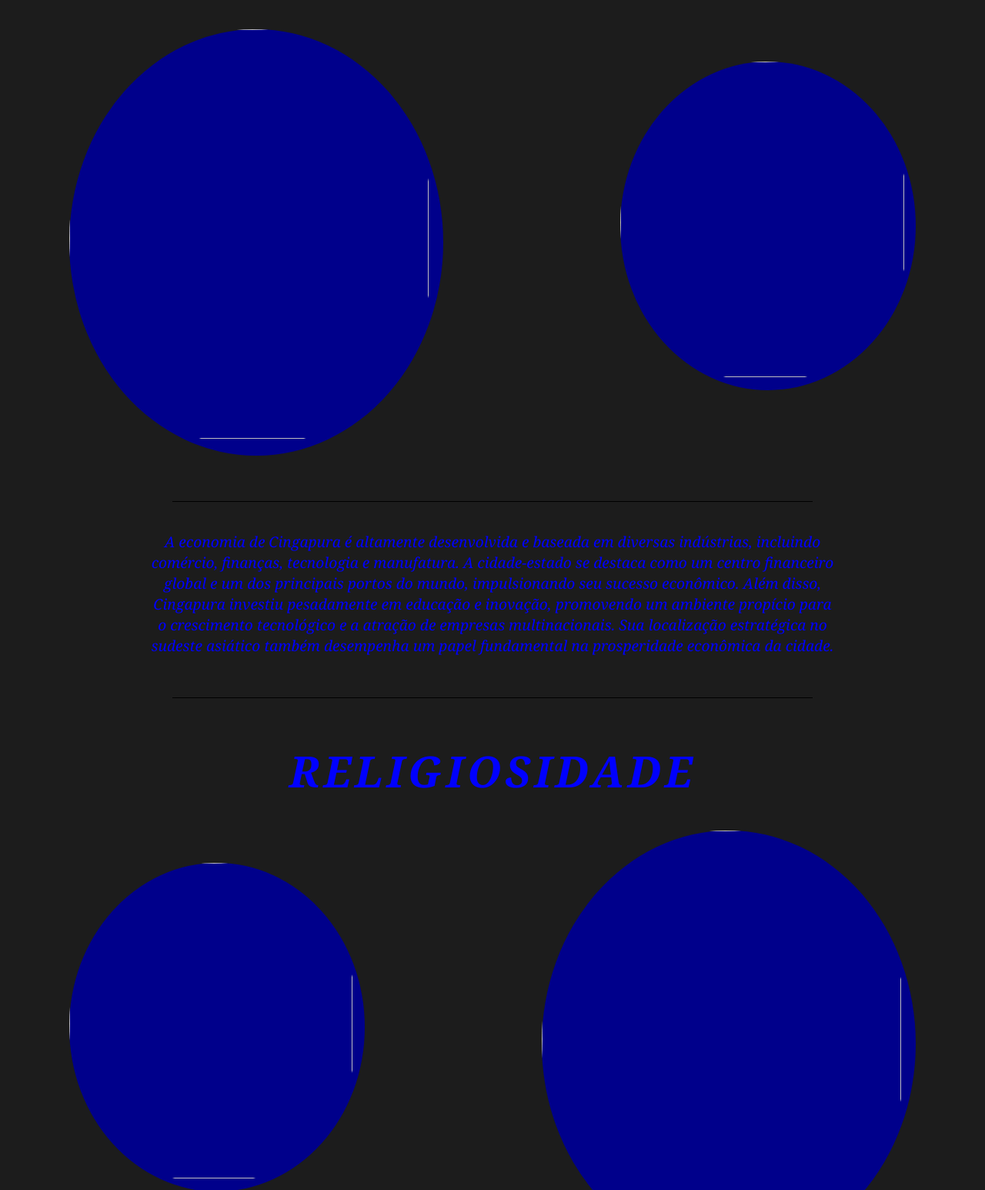
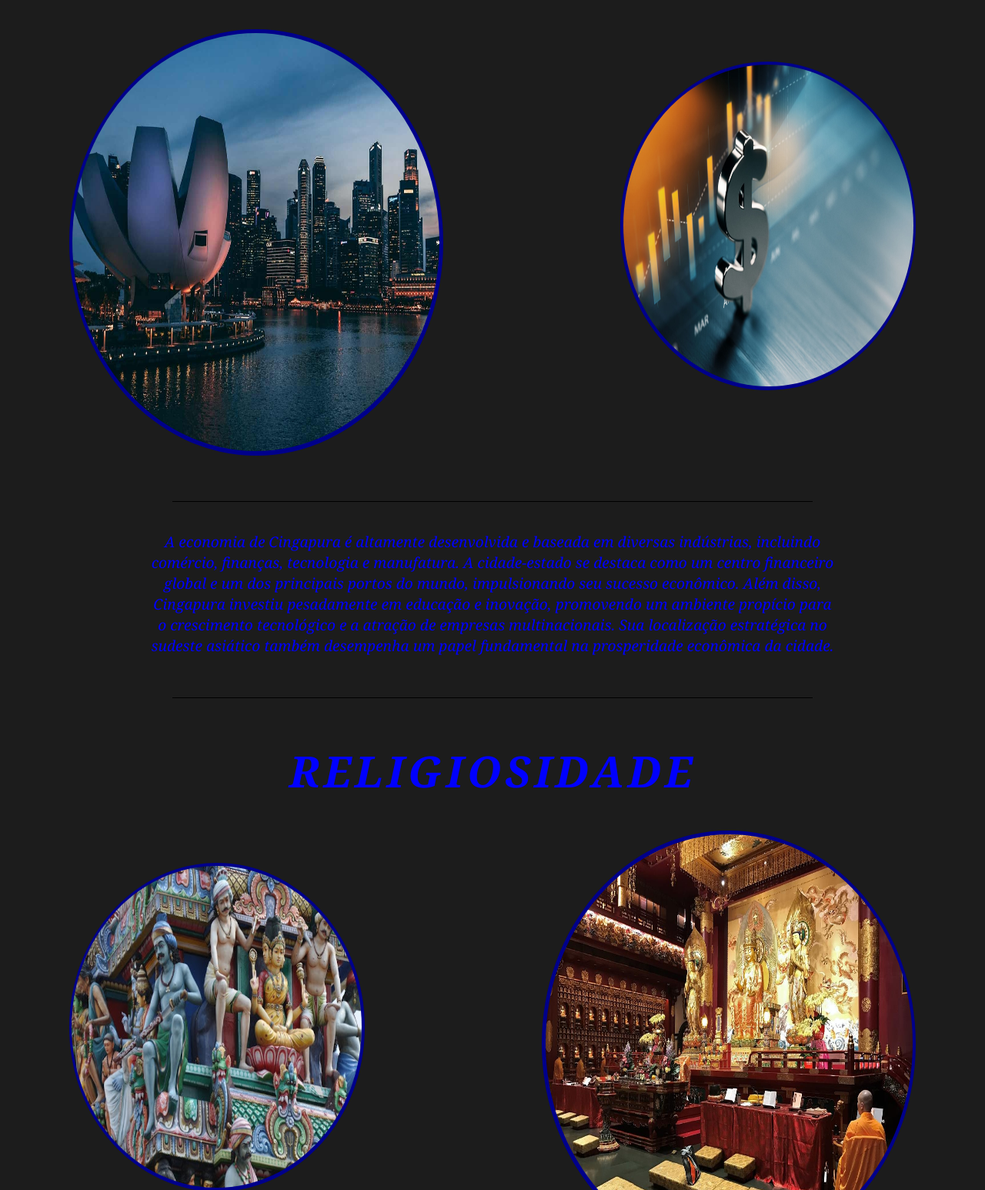
Before and after one commit to VitoriaMariadev/RianCosta_Um_Lugar_Que_Eu_Gostaria_De_Conhecer_T2_Estilizado, a plain HTML site: page Pages/cultura.html in a window 1280 px wide. Shown: the part 614-2160 px from the top of the page at 77% size. Drawn offline with Linux system fonts and the light colour scheme; files whose address does not match are found by name.

Commit message:
FIX/ Quase

```diff
--- a/CSS/culturaModel.css
+++ b/CSS/culturaModel.css
@@ -97,6 +97,10 @@ header > .opcoes > ul > li:hover ul{
     top: 0;
     left: 7%;
     animation: circulo-maior 0.7s ease-out;
+    display: flex;
+    align-items: center;
+    justify-content: center;
+
 }
 
 .main-cultura-section-container-circulo-maior > img{
@@ -114,6 +118,9 @@ header > .opcoes > ul > li:hover ul{
     right: 7%;
     border-radius: 50%;
     animation: circulo-menor 0.7s ease-out;
+    display: flex;
+    align-items: center;
+    justify-content: center;
 }
 
 .main-cultura-section-container-circulo > img{
@@ -149,6 +156,9 @@ hr{
     top: 0%;
     right: 7%;
     animation: circulo-menor 0.7s ease-out;
+    display: flex;
+    align-items: center;
+    justify-content: center;
 }
 
 .main-cultura-section-container-circulo-maior-contario > img{
@@ -166,6 +176,9 @@ hr{
     left: 7%;
     border-radius: 50%;
     animation: circulo-maior 0.7s ease-out;
+    display: flex;
+    align-items: center;
+    justify-content: center;
 }
 
 .main-cultura-section-container-circulo-contrario > img{
--- a/CSS/curiosidadesModel.css
+++ b/CSS/curiosidadesModel.css
@@ -84,7 +84,7 @@ header > .opcoes > ul > li:hover ul{
 .main-curiosidades-container-divisao-circulo{
     width: 60%;
     height: 12%;
-    background-color: black;
+    background-color: #C71585;
     border-radius: 50%;
     display: flex;
     align-items: center;
--- a/Pages/cultura.html
+++ b/Pages/cultura.html
@@ -49,11 +49,11 @@
 
             <div class="main-cultura-section-container">
                 <div class="main-cultura-section-container-circulo-maior">
-                    <img src="" alt="">
+                    <img src="../Images/economia um.jpeg" alt="">
                 </div>
 
                 <div class="main-cultura-section-container-circulo">
-                    <img src="" alt="">
+                    <img src="../Images/economia dois.jpeg" alt="">
                 </div>
 
                 <hr>
@@ -71,11 +71,11 @@
 
             <div class="main-cultura-section-container">
                 <div class="main-cultura-section-container-circulo-maior-contario">
-                    <img src="" alt="">
+                    <img src="../Images/religiosidade.jpeg" alt="">
                 </div>
 
                 <div class="main-cultura-section-container-circulo-contrario">
-                    <img src="" alt="">
+                    <img src="../Images/religiosidade doiss.jpeg" alt="">
                 </div>
 
                 <hr>
@@ -93,11 +93,12 @@
 
             <div class="main-cultura-section-container">
                 <div class="main-cultura-section-container-circulo-maior">
-                    <img src="" alt="">
+                    <img src="../Images/culinaria dois.jpeg" alt="">
+
                 </div>
 
                 <div class="main-cultura-section-container-circulo">
-                    <img src="" alt="">
+                    <img src="../Images/culinaria um.jpeg" alt="">
                 </div>
 
                 <hr>
```
Also changed, not shown: Pages/curiosidades.html (+4 -4 lines), Images/culinaria dois.jpeg (added), Images/culinaria um.jpeg (added), Images/curiosidades aleatorias.jpeg (added), Images/curiosidades culturais.jpeg (added), Images/curiosidades historicas.jpeg (added), Images/curiosidades politicas.jpeg (added), Images/economia dois.jpeg (added), Images/economia um.jpeg (added), Images/religiosidade doiss.jpeg (added), Images/religiosidade.jpeg (added).
